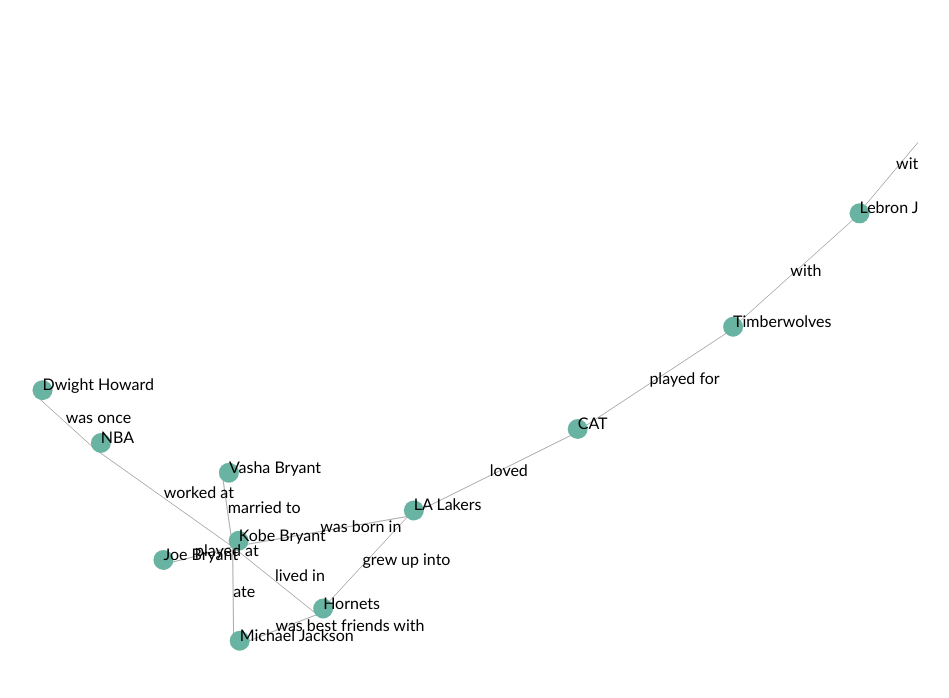
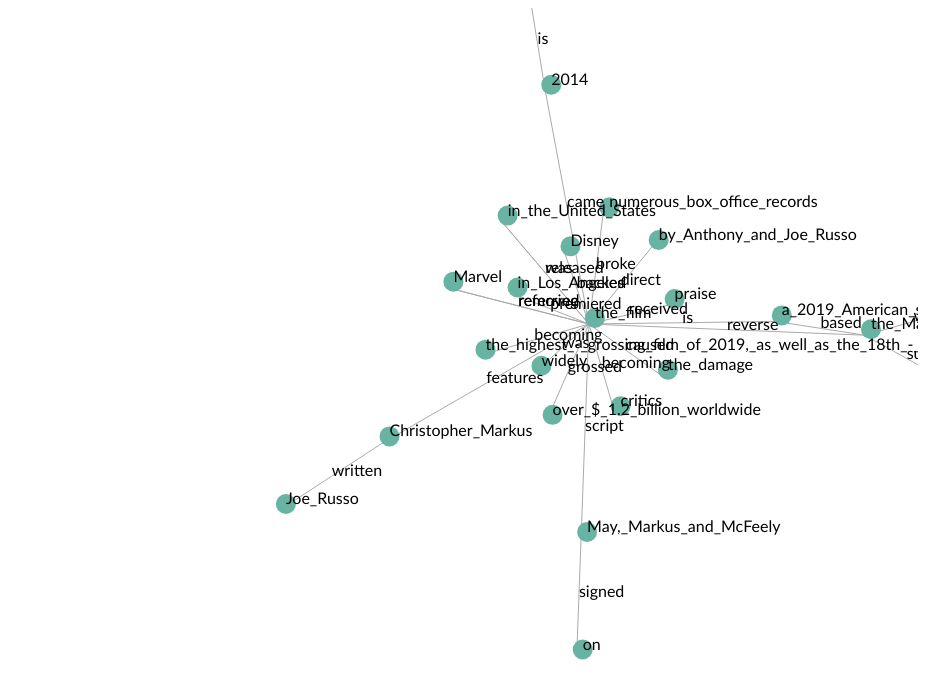
Before and after one commit to CornellDataScience/Insights-Knowledge-Graphs, a plain HTML site: page viz/index.html in a window 1280 px wide. Shown: the whole page, without its empty margins (90-1039 px from the left). Drawn offline with nearby package versions, Linux system fonts and the light colour scheme; animation ran at ten frames a second.

Commit message:
Modify index

```diff
--- a/viz/index.html
+++ b/viz/index.html
@@ -28,7 +28,7 @@
     .attr("transform",
       "translate(" + margin.left + "," + margin.top + ")");
 
-  d3.json("https://raw.githubusercontent.com/CornellDataScience/Insights-Knowledge-Graphs/master/viz/old_relations.json", function (data) {
+  d3.json("https://raw.githubusercontent.com/CornellDataScience/Insights-Knowledge-Graphs/master/viz/relations.json", function (data) {
 
 
 
```
